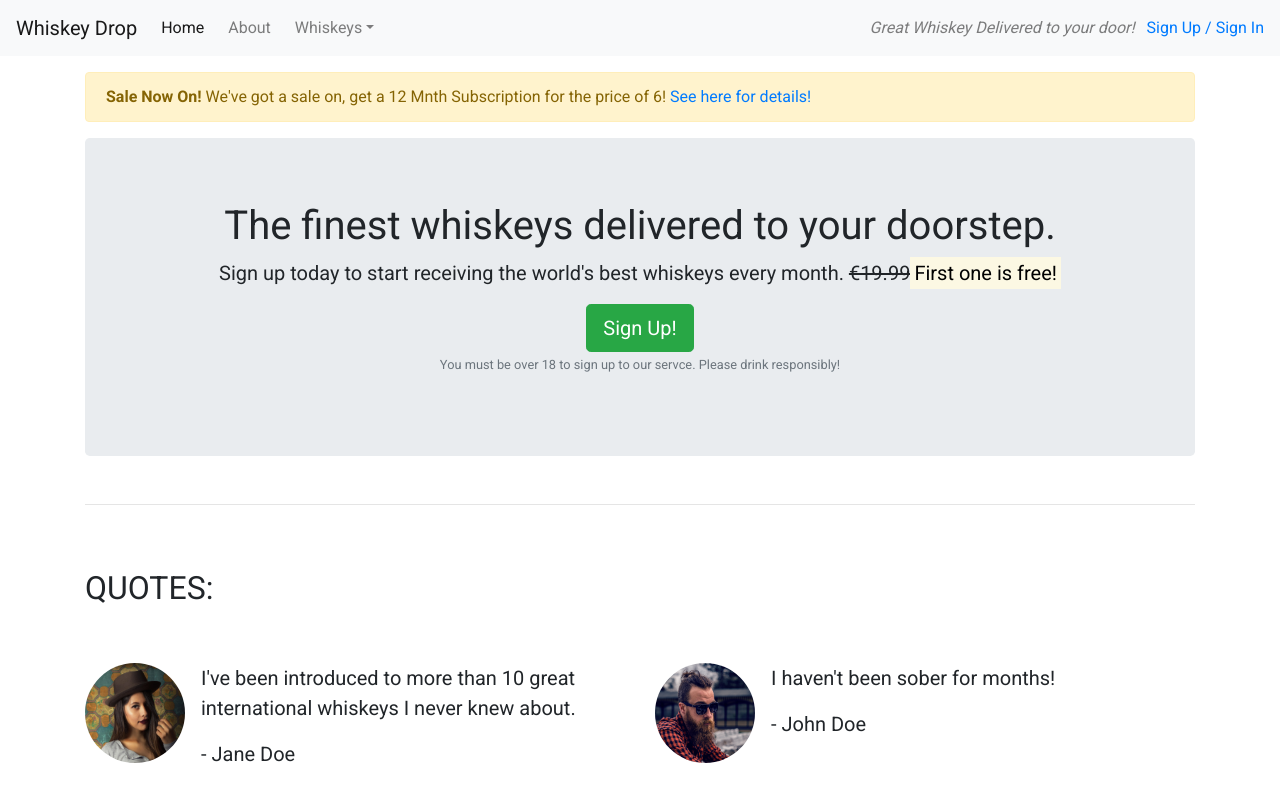
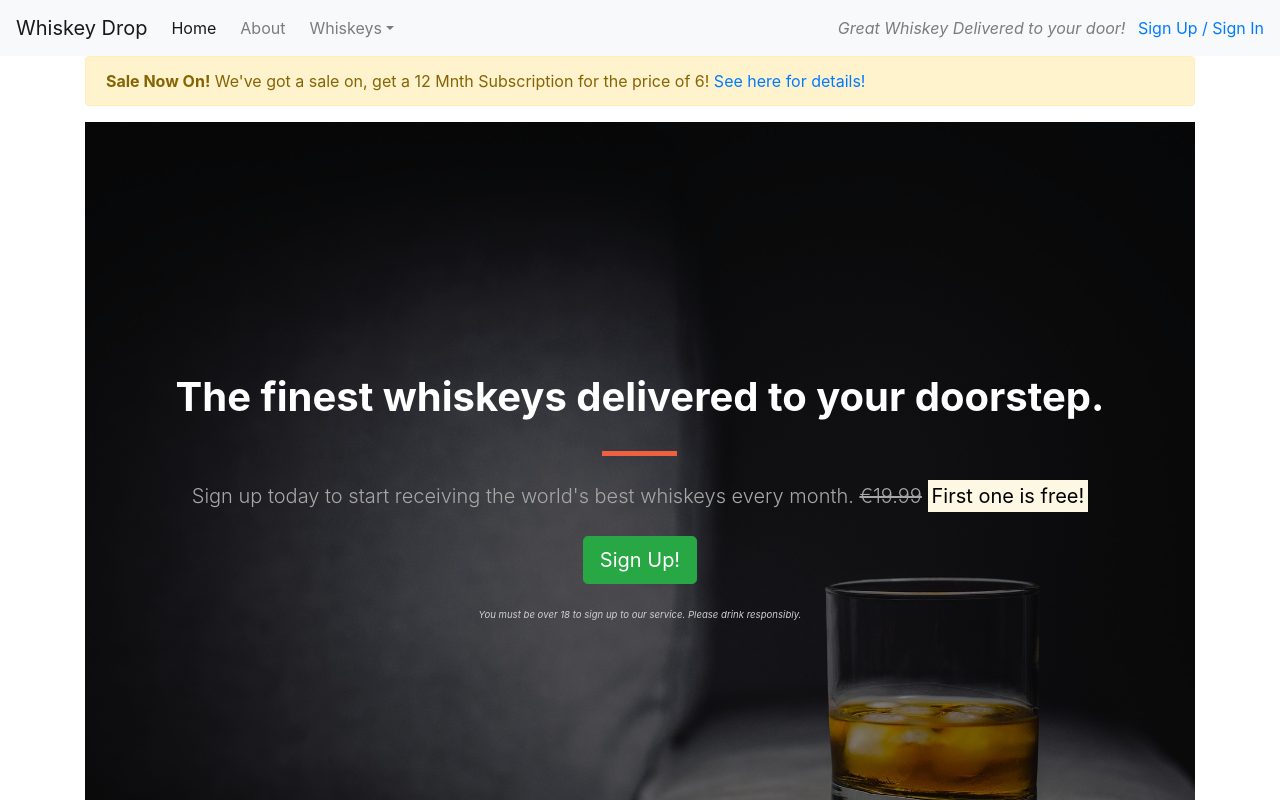
Before and after one commit to stevewhitehouse66/whiskey-drop, a plain HTML site: page index.html in a window 1280 px wide. Shown: the top 800 px of the page. Drawn offline with nearby package versions, Linux system fonts and the light colour scheme.

Commit message:
added styling for calloutsection

```diff
--- a/css/style.css
+++ b/css/style.css
@@ -1,3 +1,70 @@
+!
+
 body{
- font-family: "Roboto", sans-serif;
+    font-family: "Roboto", sans-serif;
 }
+
+.alert-container {
+
+}
+.callout-container{
+    height: 100vh;
+    background: url('../images/whiskey-background.jpg') no-repeat bottom right fixed;
+    background-size: cover;
+
+    display: flex;
+    align-items: center;
+    justify-content: center;
+    position: relative;
+}
+.quotes-container{
+
+}
+.features-container{
+
+}
+.opaque-overlay {
+    position: absolute;
+    top: 0;
+    left: 0;
+    height: 100%;
+    width: 100%;
+    background-color: rgba(0, 0, 0, 0.5);
+}
+/* Block dividers */
+
+.block-divider {
+    width: 75px;
+    height: 5px;
+    border: 0;
+    background-color: #444;
+}
+
+.block-divider--orange {
+    background-color: #f05f40;
+}
+
+.block-divider--short {
+    width: 35px;
+}
+.jumbotron{
+    background-color:transparent;
+}
+
+.jumbotron-header  {
+    color: white;
+    font-weight: bold;
+    margin-bottom: 30px;
+    color: white;
+}
+
+.jumbotron .lead {
+    color: #a7a7a7;
+    margin: 25px 0;
+}
+
+.jumbotron small {
+    font-size: 60%;
+    font-style: italic;
+    color: #d0d0d0;
+}
--- a/index.html
+++ b/index.html
@@ -44,7 +44,7 @@
     </nav>
 
 
-    <article class="container mt-3">
+    <article class="container alert-container">
         <div class="row d-none d-sm-block">
             <div class="col-12">
                 <div class="alert alert-warning">
@@ -54,29 +54,35 @@
             </div>
 
         </div>
+        <div class="container-fluid callout-container">
             <!-- Callout -->
+            <div class="opaque-overlay">&nbsp;</div>
             <div class="row">
                 <div class="col-12">
                     <section class="callout jumbotron text-center">
-                    <h1>The finest whiskeys delivered to your doorstep.</h1>
+                        <h1 class="jumbotron-header">The finest whiskeys delivered to your doorstep.</h1>
+                        <hr class="block-divider block-divider--orange">
                         <p class="lead">Sign up today to start receiving the world's best whiskeys every month.
-                        <s class="d-none d-sm-inline">€19.99</s><strong><mark>First one is free!</mark></strong></p>
+                            <s class="d-none d-sm-inline">€19.99</s>
                             <span class="d-inline d-sm-none"><br></span>
-                    <button class="btn btn-success btn-lg" data-toggle="modal" data-target="#signupmodal">Sign
-                        Up!</button>
-                    <p class="text-muted"><small>You must be over 18 to sign up to our servce. Please drink
-                            responsibly!</small></p>
+                            <strong><mark>First one is free!</mark></strong></p>
+                        <p><button class="btn btn-lg btn-success" data-toggle="modal" data-target="#signUpModal">Sign Up!</button></p>
+                        <p class="text-muted"><small>You must be over 18 to sign up to our service. Please drink responsibly.</small></p>
                     </section>
                 </div>
             </div>
+        </div>
         <!-- /.callout -->
-        <hr>
+
+
 
         <!-- Quotes -->
+    <div class="container quotes-container">
         <section class="quotes">
             <div class="row">
                 <div class="col-12 my-5">
                     <h2 class="text-uppercase">Quotes:</h2>
+                    <hr />
                 </div>
             </div>
 
@@ -112,18 +118,23 @@
                 </div>
             </div>
         </section>
-        <!-- /.quotes -->
+    </div>
+
 
 
 
         </section>
+        <!-- /.quotes -->
         <hr>
 
         <!-- Features -->
+        <div class="features-container">
         <section class="features">
             <div class="row">
                 <div class="col-12 my-5">
                     <h2 class="text-uppercase">Features:</h2>
+                    <hr class="block-divider block-divider-orange">
+                    </div>
                 </div>
             </div>
             <div class="row">
@@ -166,6 +177,7 @@
                 </div>
             </div>
         </section>
+    </div>
         <!-- /.features -->
 
         <!-- Favourites
@@ -222,9 +234,9 @@
             <div class="modal-body">
                 <form>
                     <div class="form-group">
-                      <label for="exampleInputEmail1">Email address</label>
+                      <label for="inputemail">Email address</label>
                       <input type="email" class="form-control" id="exampleInputEmail1" aria-describedby="emailHelp">
-                      <small id="emailHelp" class="form-text text-muted">We'll never share your email with anyone else.</small>
+                      <small id="inputemail" class="form-text text-muted">We'll never share your email with anyone else.</small>
                     </div>
                     <div class="form-group">
                       <label for="password">Password</label>
```
Also changed, not shown: images/whiskey-background.jpg (added). Lines whose indentation alone changed are shown as unchanged.
